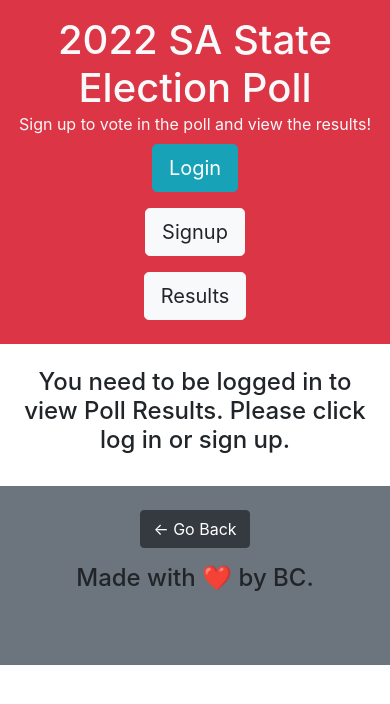
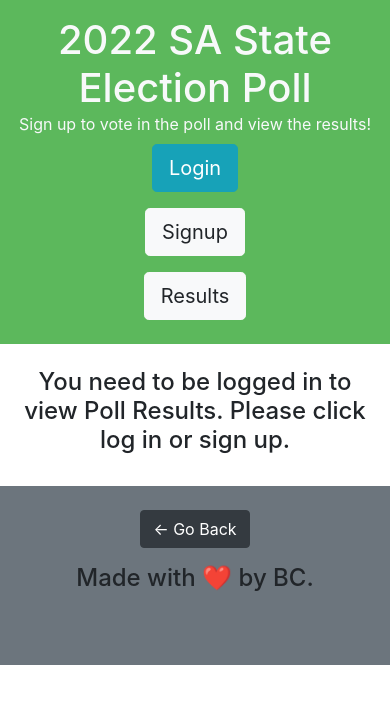
Before and after one commit to B3nj1e/MERN-Election-Poll, a React (Create React App) app in the folder client/: page /results in a window 390 px wide. Shown: the top 704 px of the page. Built offline with nearby package versions, Linux system fonts and the light colour scheme; no server answers.

Commit message:
responsive design

```diff
--- a/client/src/components/Header/index.js
+++ b/client/src/components/Header/index.js
@@ -9,7 +9,7 @@ const Header = () => {
     Auth.logout();
   };
   return (
-    <header className="bg-danger text-light mb-4 py-3 flex-row align-center " >
+    <header className="text-light mb-4 py-3 flex-row align-center " >
       <div className="container flex-row justify-space-between-lg justify-center align-center">
         <div id="title">
           <Link className="text-light" to="/">
--- a/client/src/index.css
+++ b/client/src/index.css
@@ -39,12 +39,20 @@
   max-width: 100%;
 }
 
+header {
+  background-color: #d9534f;
+}
+
 @media screen and (max-width: 1030px) {
   #govote {
     display: flex;
     background-image: none;
     height: auto;
     width: auto;
+  }
+
+  header {
+    background-color: #0275d8;
   }
 }
 
@@ -70,7 +78,7 @@
   }
 
   header {
-    background-color: aqua;
+    background-color: #5cb85c;
   }
 
 }
```
